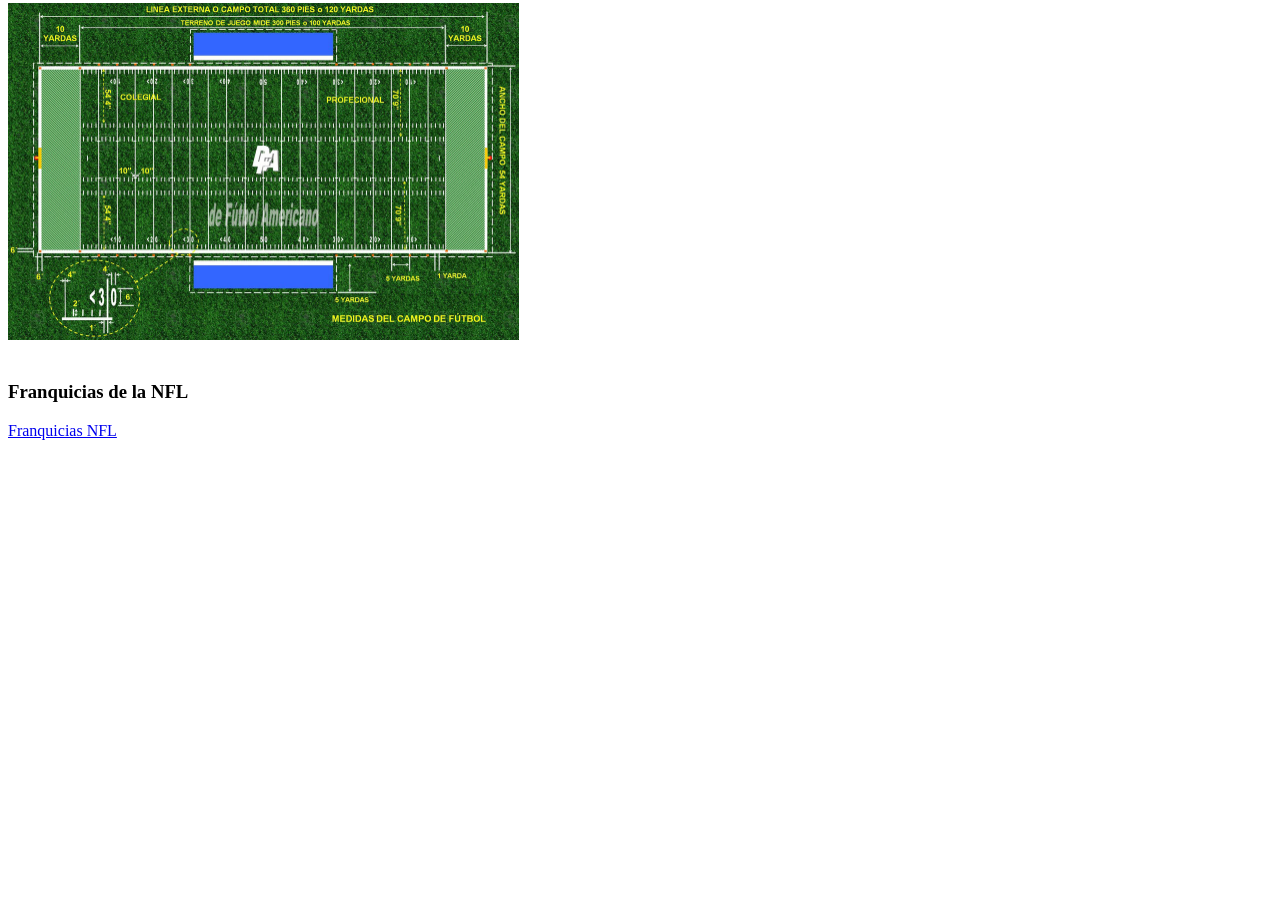
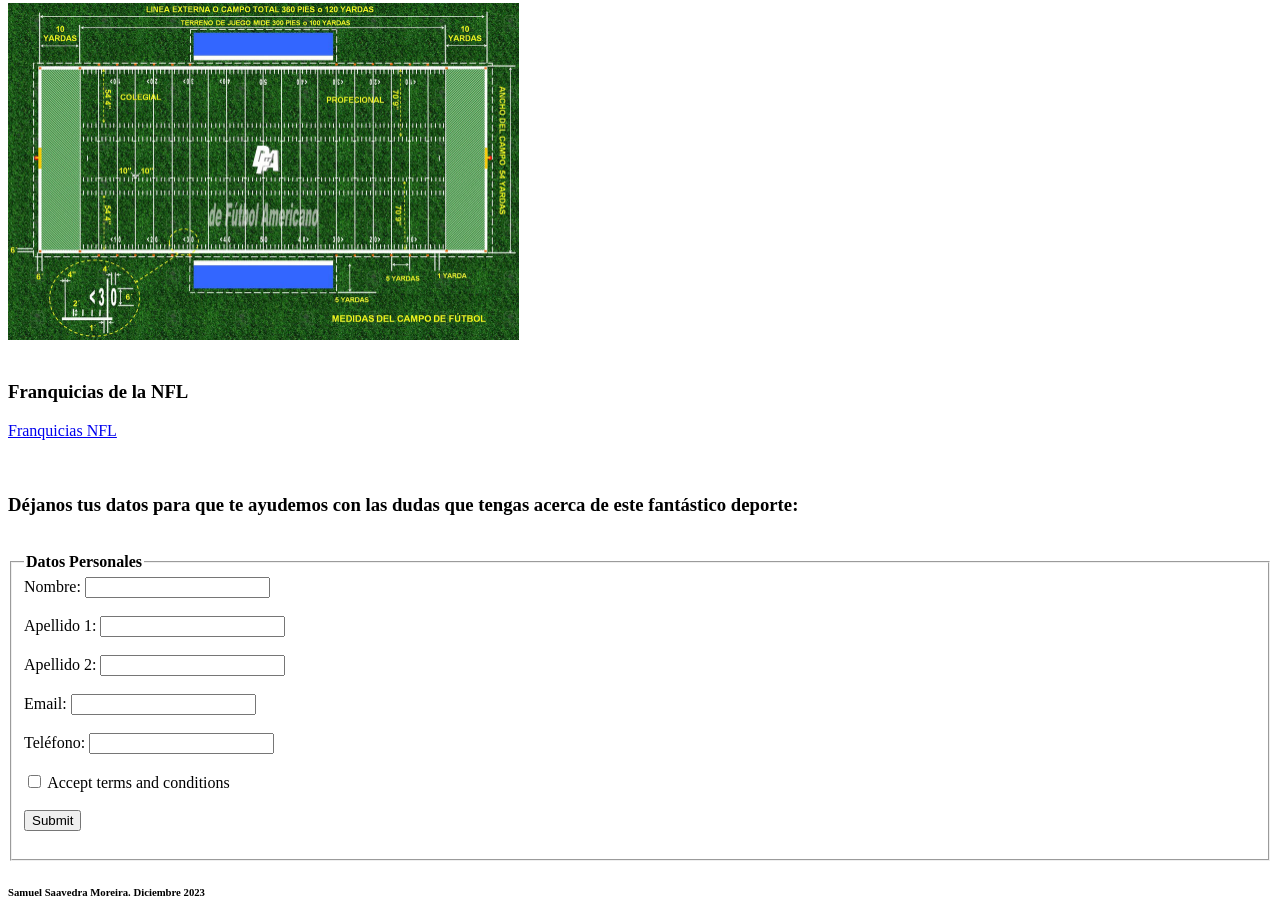
Before and after one commit to SamuSaa/1ASIR-23-24-SamuSaa, a plain HTML site: page index.html in a window 1280 px wide. Shown: the part 1452-2375 px from the top of the page. Before the commit the page ends 1900 px from the top, so only its background shows below. Drawn offline with Linux system fonts and the light colour scheme.

Commit message:
Update index.html

```diff
--- a/index.html
+++ b/index.html
@@ -5,8 +5,16 @@
     </head>
     <body>
 
+    <header>
+
     <h1>NFL para principiantes</h1>
     <hr />
+
+    </header>
+
+    <section>
+      <article>
+
     <h3>¿Qué es la NFL?</h3>
     <p>La <acronym title="National Football League">NFL</acronym>, en español conocida como Liga Nacional de Fútbol Americano, es la mayor liga de fútbol americano profesional de Estados Unidos. Fue creada por once equipos en 1920 como la American Professional Football Association, cambiando su nombre por el de American Professional Football League en 1921 para modificarlo una vez más por el nombre ahora vigente en 1922.
     </p>
@@ -37,6 +45,12 @@
     <img src="https://phantom-marca-mx.unidadeditorial.es/607f9e09efe21c6e942eacda12136a07/resize/828/f/jpg/mx/assets/multimedia/imagenes/2023/08/19/16924760707291.jpg" widht="200" height="200" alt="Una imagen del logo de la NFL sobre el césped de un campo de juego.">
     <br />
     <br />
+
+    </article>
+
+
+  <article>
+
   <h3>¿Cómo se juega al fútbol americano?</h3>
     <p>Es un juego de pelota jugado por dos equipos, es decir,  11 jugadores ofensivos juegan contra 11 defensivos. El equipo atacante intenta llevar el balón, bien sea, mediante la carrera o mediante el pase hacia la zona de anotación y de esta manera anotar puntos. La defensa tiene que tratar de impedir el avance del equipo rival hacia la anotación. El equipo ofensivo cuenta con 4 oportunidades, llamados (<strong>Downs</strong>), para avanzar 10 yardas, en caso de no conseguirlo en esas oportunidades el balón será para el otro equipo. Hay varias forma de anotar; touchdown que son 6 puntos y consisite en entrar en la zona de anotación con el balón, más un <em>extra point</em> en caso de patear el balón entre los palos. Y en caso de no anotar touchdown, puedes marcar un <em>field goal</em> pateando el balón entre los palos desde cualquier parte del campo, por un valor de 3 puntos.
     </p>
@@ -51,6 +65,10 @@
     <br />
     <br />
 
+  </article>
+
+  <article>
+
     <h3>Medidas del campo</h3>
    <p>En 1912 se fijaron las medidas de los campos de fútbol americano que perduran hasta la actualidad. Se decidió establecer el largo en 120 yardas, es decir, 109.72 metros, se conservó el ancho de 53.33 yardas, lo que equivale a 48,76 metros. A cada extremo se añadieron las zonas de anotación, de tal modo, que el largo quedó dividido en un campo de 100 yardas con dos zonas finales de 10 yardas de largo cada una.
 
@@ -60,10 +78,55 @@
 
       <br />
       <br/>
+
+  </article>
+
+  <article>
+
       <h3>Franquicias de la NFL</h3>
 
       <a href="pages/franquiciasNFL.html">Franquicias NFL</a>
 
+  </article>
+
+  <br />
+  <br />
+
+    <h3>Déjanos tus datos para que te ayudemos con las dudas que tengas acerca de este fantástico deporte:</h3>
+
+<br />
+
+<fieldset>
+  <legend><strong>Datos Personales</strong></legend>
+
+     <label for="fname">Nombre:</label>
+    <input type="text" id="fname" name="fname"><br /><br />
+
+  <label for="lname">Apellido 1:</label>
+    <input type="text" id="lname" name="lname"><br /><br />
+
+  <label for="lname">Apellido 2:</label>
+    <input type="text" id="lname" name="lname"><br /><br />
+
+  <label for="email">Email:</label>
+    <input type="email" id="email" name="email"><br /><br />
+
+  <label for="tel">Teléfono:</label>
+    <input type="tel" id="phone" name="phone"><br /><br />
+
+  <input type="checkbox" id="vehiculo1" name="vehiculo1" value="bicicleta">
+    <label for="vehiculo1">Accept terms and conditions</label><br /><br />
+
+  <input type="submit"><br /><br />
+
+    </section>
+
+    <footer>
+
+    <h6>Samuel Saavedra Moreira. Diciembre 2023</h6>
+
+    </footer>
+
     </body>
 
 </html>
```
